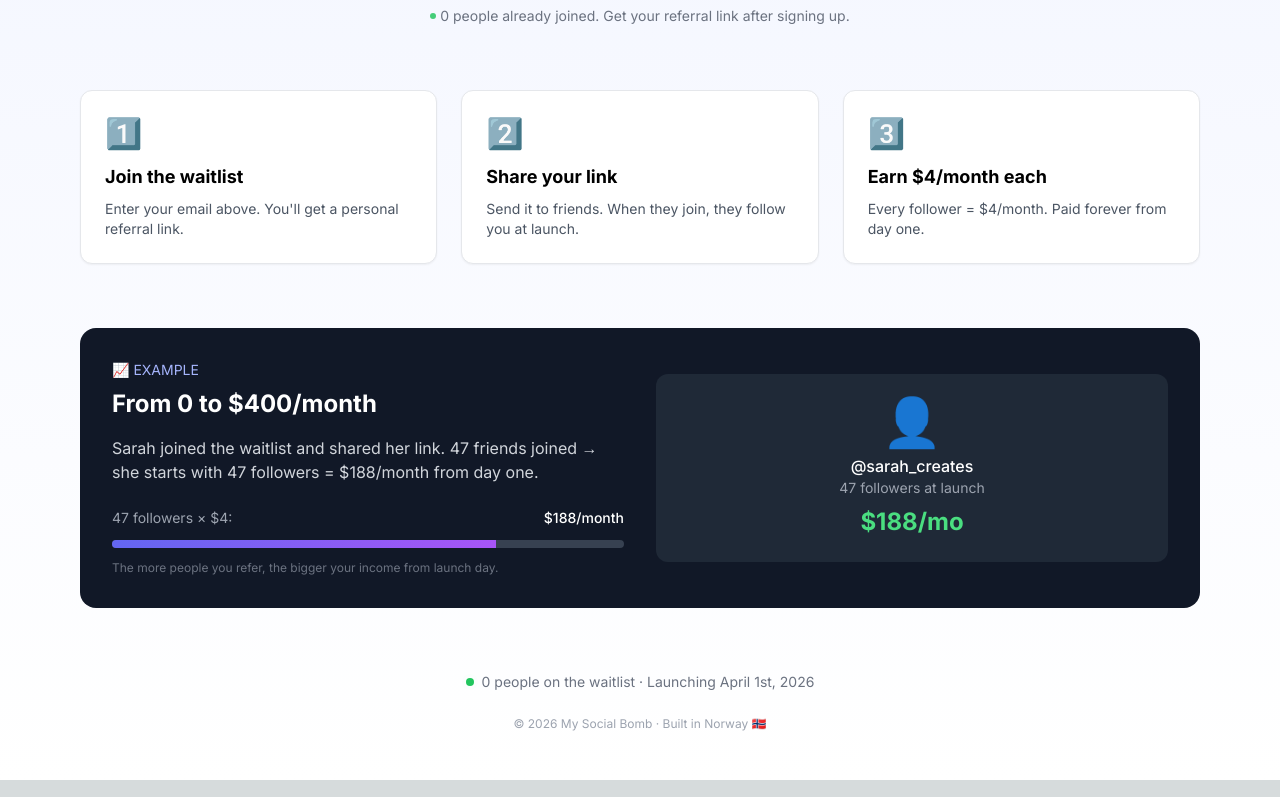
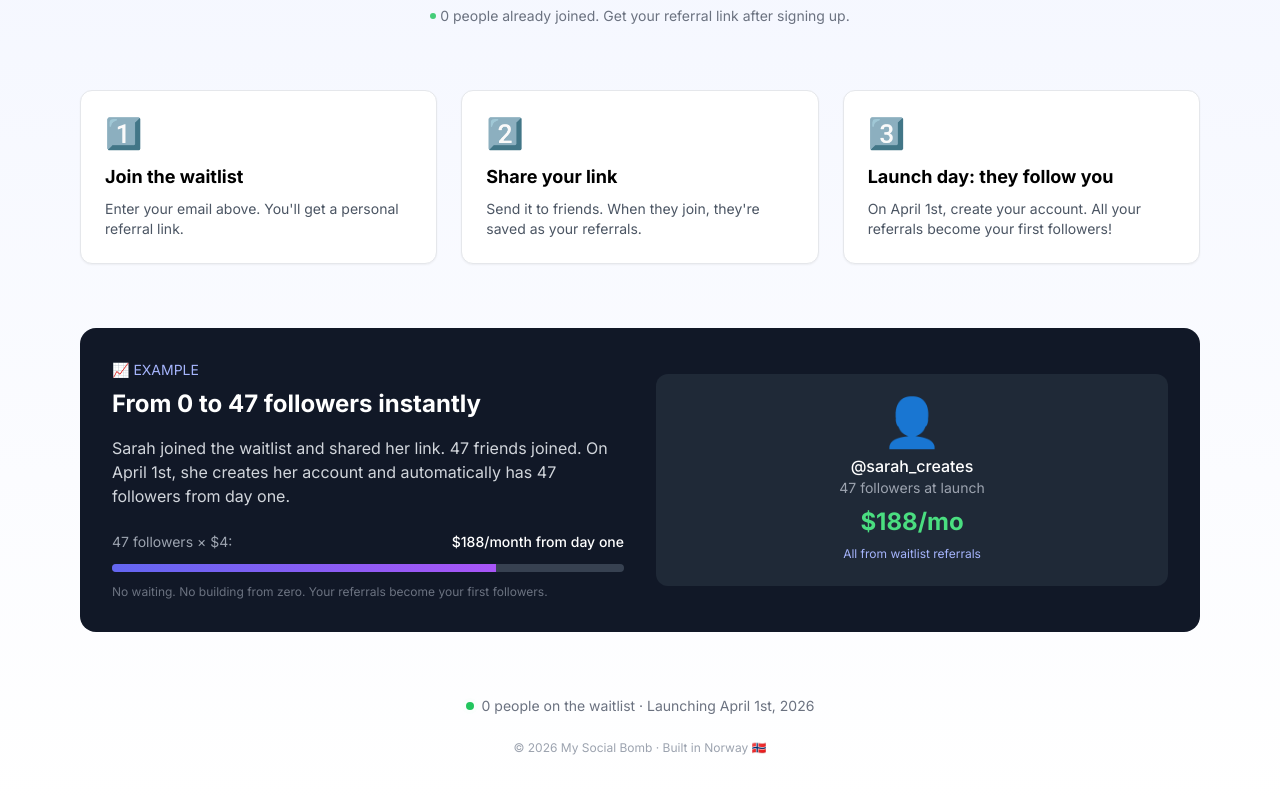
Before and after one commit to u0244058028-beep/Soscial, a Next.js app: page / in a window 1280 px wide. Shown: the part 604-1401 px from the top of the page. Built offline with nearby package versions, Linux system fonts and the light colour scheme; no server answers; the database is empty.

Commit message:
Update page.tsx

```diff
--- a/app/page.tsx
+++ b/app/page.tsx
@@ -21,20 +21,20 @@ export default function Home() {
     minutes: 0,
     seconds: 0
   })
+  const [waitlistEntry, setWaitlistEntry] = useState<any>(null)
 
   const supabase = createClient()
-  // KORRIGERT: Endret til 2026 (nåværende år)
-  const LAUNCH_DATE = new Date('2026-04-01T10:00:00Z') // 1. april 2026 kl 10:00 UTC
+  const LAUNCH_DATE = new Date('2026-04-01T10:00:00Z')
 
   // Hent LIVE telling fra databasen
   useEffect(() => {
     const getLiveCount = async () => {
-      const { count: liveCount, error } = await supabase
+      const { count, error } = await supabase
         .from('waitlist')
         .select('*', { count: 'exact', head: true })
 
-      if (!error && liveCount !== null) {
-        setCount(liveCount)
+      if (!error && count !== null) {
+        setCount(count)
       }
     }
 
@@ -65,28 +65,29 @@ export default function Home() {
     return () => clearInterval(timer)
   }, [])
 
-  // Sjekk om bruker er logget inn (har vervingslenke)
+  // Sjekk om bruker er logget inn (har venteliste-konto)
   useEffect(() => {
     const checkUser = async () => {
       const { data: { user } } = await supabase.auth.getUser()
       if (user) {
         setUserId(user.id)
 
-        // Hent brukerens invite code
-        const { data: profile } = await supabase
-          .from('profiles')
-          .select('invite_code, username')
-          .eq('id', user.id)
+        // Hent brukerens waitlist-entry
+        const { data: entry } = await supabase
+          .from('waitlist')
+          .select('*')
+          .eq('email', user.email)
           .single()
 
-        if (profile) {
-          setInviteLink(`https://mysocialbomb.com/signup?ref=${profile.invite_code}`)
+        if (entry) {
+          setWaitlistEntry(entry)
+          setInviteLink(`https://mysocialbomb.com/?ref=${entry.referral_code}`)
 
           // Hent antall vervinger
           const { count: referralCount } = await supabase
             .from('waitlist')
             .select('*', { count: 'exact', head: true })
-            .eq('referred_by', profile.invite_code)
+            .eq('referred_by', entry.referral_code)
 
           setReferrals(referralCount || 0)
           setEstimatedEarnings((referralCount || 0) * 4)
@@ -195,7 +196,7 @@ export default function Home() {
             No ads. No algorithms. Just real people choosing to support the creators they love.
           </p>
 
-          {/* COUNTDOWN - VISES NÅ RIKTIG */}
+          {/* COUNTDOWN */}
           <div className="flex justify-center gap-4 mb-10">
             <div className="bg-white p-4 rounded-xl shadow-sm min-w-[80px]">
               <div className="text-3xl font-bold text-indigo-600">{timeLeft.days}</div>
@@ -216,7 +217,8 @@ export default function Home() {
           </div>
 
           {/* Epost-signup - ALLTID SYNLIG */}
-          {!submitted ? (
+          {!userId ? (
+            !submitted ? (
               <div className="max-w-md mx-auto">
                 <form onSubmit={handleSubmit} className="flex gap-2">
                   <input
@@ -251,12 +253,21 @@ export default function Home() {
                 <div className="text-4xl mb-2">🎉</div>
                 <p className="text-green-800 font-medium">You're #{count.toLocaleString()} on the list!</p>
                 <p className="text-sm text-green-600 mt-1">Check your email for your personal referral link.</p>
+                <div className="mt-4">
+                  <Link
+                    href="/login"
+                    className="text-indigo-600 hover:underline text-sm"
+                  >
+                    Already have an account? Log in to see your referrals →
+                  </Link>
                 </div>
-          )}
+              </div>
+            )
+          ) : null}
         </div>
 
-        {/* REFERRAL DASHBOARD - VISES KUN ETTER PÅMELDING OG INNLOGGING */}
-        {submitted && userId && (
+        {/* REFERRAL DASHBOARD - VISES NÅR BRUKER ER LOGGET INN */}
+        {userId && waitlistEntry && (
           <div className="bg-gradient-to-r from-indigo-600 to-purple-600 rounded-2xl p-8 mb-16 text-white">
             <h2 className="text-2xl font-bold mb-4">💣 Your Referral Dashboard</h2>
 
@@ -270,8 +281,8 @@ export default function Home() {
                 <div className="text-3xl font-bold">${estimatedEarnings}/month</div>
               </div>
               <div className="bg-white/10 backdrop-blur p-6 rounded-xl">
-                <div className="text-sm opacity-80 mb-1">Waitlist position</div>
-                <div className="text-3xl font-bold">#{count - referrals + 1}</div>
+                <div className="text-sm opacity-80 mb-1">Your waitlist position</div>
+                <div className="text-3xl font-bold">#{waitlistEntry.id}</div>
               </div>
             </div>
 
@@ -298,6 +309,28 @@ export default function Home() {
                 ⚡️ For each friend who joins, you move up the waitlist and earn $4/month after launch!
               </p>
             </div>
+
+            {/* Info om lansering */}
+            <div className="mt-6 bg-indigo-500/30 p-4 rounded-xl">
+              <p className="text-sm">
+                🚀 <strong>On April 1st</strong>, you'll be able to create your account with <strong>{waitlistEntry.email}</strong>.
+                <br />
+                All {referrals} people who joined with your link will automatically follow you from day one!
+              </p>
+            </div>
+          </div>
+        )}
+
+        {/* Login-knapp for de som allerede er på ventelisten */}
+        {!userId && count > 0 && (
+          <div className="text-center mb-12">
+            <p className="text-gray-600 mb-3">Already on the waitlist?</p>
+            <Link
+              href="/login"
+              className="bg-white text-indigo-600 px-6 py-3 rounded-lg font-semibold border border-indigo-200 hover:bg-indigo-50"
+            >
+              Log in to see your referrals →
+            </Link>
           </div>
         )}
 
@@ -314,38 +347,38 @@ export default function Home() {
             <div className="text-3xl mb-3">2️⃣</div>
             <h3 className="font-bold text-lg mb-2">Share your link</h3>
             <p className="text-gray-600 text-sm">
-              Send it to friends. When they join, they follow you at launch.
+              Send it to friends. When they join, they're saved as your referrals.
             </p>
           </div>
           <div className="bg-white p-6 rounded-xl shadow-sm border">
             <div className="text-3xl mb-3">3️⃣</div>
-            <h3 className="font-bold text-lg mb-2">Earn $4/month each</h3>
+            <h3 className="font-bold text-lg mb-2">Launch day: they follow you</h3>
             <p className="text-gray-600 text-sm">
-              Every follower = $4/month. Paid forever from day one.
+              On April 1st, create your account. All your referrals become your first followers!
             </p>
           </div>
         </div>
 
-        {/* Eksempel - viser potensial */}
+        {/* Eksempel */}
         <div className="bg-gray-900 text-white rounded-2xl p-8 mb-16">
           <div className="grid md:grid-cols-2 gap-8 items-center">
             <div>
               <div className="text-indigo-300 text-sm mb-2">📈 EXAMPLE</div>
-              <h3 className="text-2xl font-bold mb-4">From 0 to $400/month</h3>
+              <h3 className="text-2xl font-bold mb-4">From 0 to 47 followers instantly</h3>
               <p className="text-gray-300 mb-6">
-                Sarah joined the waitlist and shared her link. 47 friends joined →
-                she starts with 47 followers = $188/month from day one.
+                Sarah joined the waitlist and shared her link. 47 friends joined.
+                On April 1st, she creates her account and automatically has 47 followers from day one.
               </p>
               <div className="space-y-3">
                 <div className="flex justify-between text-sm">
                   <span className="text-gray-400">47 followers × $4:</span>
-                  <span className="font-medium">$188/month</span>
+                  <span className="font-medium">$188/month from day one</span>
                 </div>
                 <div className="h-2 bg-gray-700 rounded-full overflow-hidden">
                   <div className="h-full w-3/4 bg-gradient-to-r from-indigo-500 to-purple-500"></div>
                 </div>
                 <p className="text-xs text-gray-500">
-                  The more people you refer, the bigger your income from launch day.
+                  No waiting. No building from zero. Your referrals become your first followers.
                 </p>
               </div>
             </div>
@@ -354,22 +387,10 @@ export default function Home() {
               <div className="font-medium">@sarah_creates</div>
               <div className="text-sm text-gray-400">47 followers at launch</div>
               <div className="text-2xl font-bold text-green-400 mt-2">$188/mo</div>
+              <div className="text-xs text-indigo-300 mt-2">All from waitlist referrals</div>
             </div>
           </div>
         </div>
-
-        {/* Login-knapp for å se dashboard (kun etter påmelding) */}
-        {submitted && !userId && (
-          <div className="text-center mb-12">
-            <p className="text-gray-600 mb-3">Already signed up? Check your referrals!</p>
-            <Link
-              href="/login"
-              className="bg-white text-indigo-600 px-6 py-3 rounded-lg font-semibold border border-indigo-200 hover:bg-indigo-50"
-            >
-              Log in to see your dashboard →
-            </Link>
-          </div>
-        )}
 
         {/* Footer */}
         <div className="text-center">
```
Lines whose indentation alone changed are shown as unchanged.
